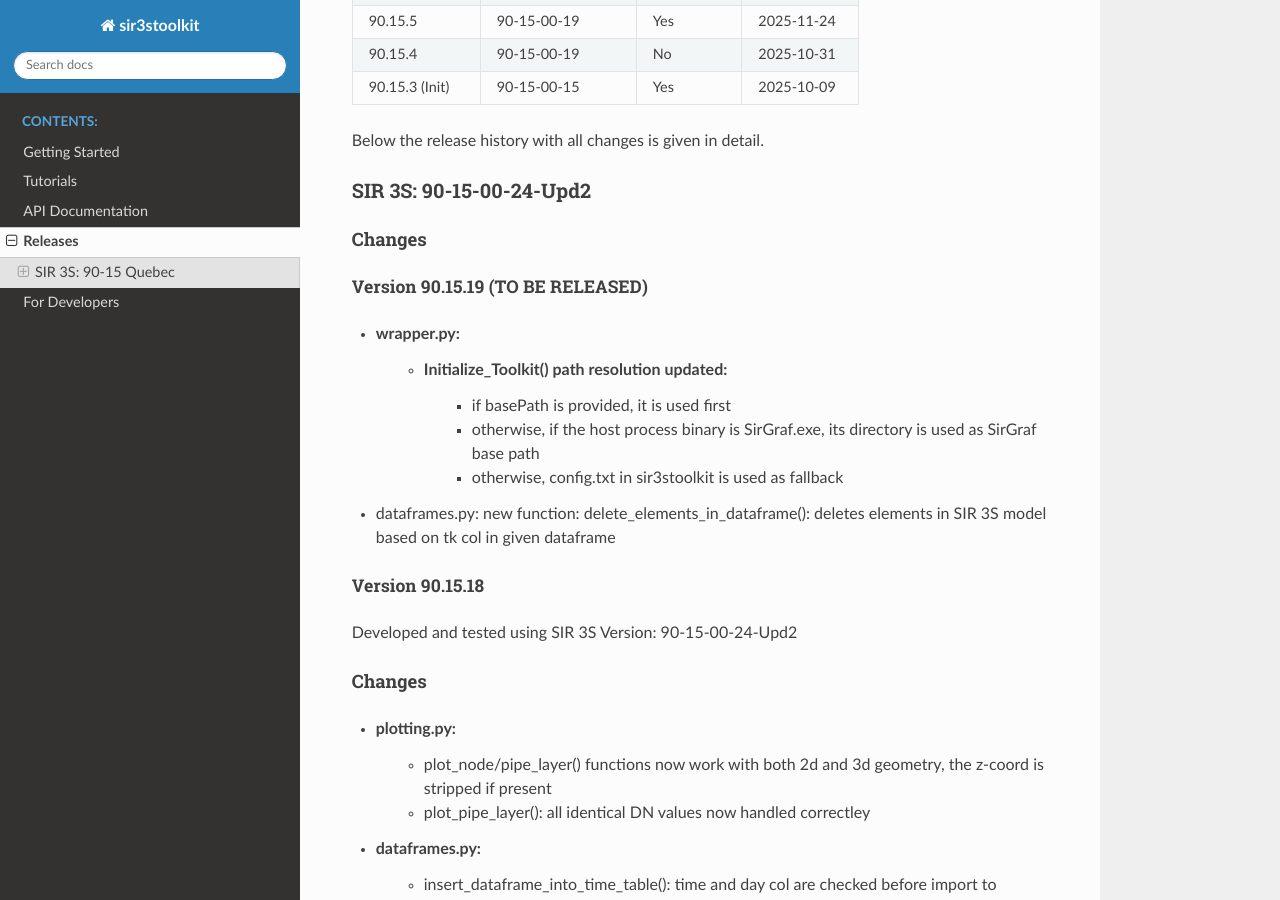
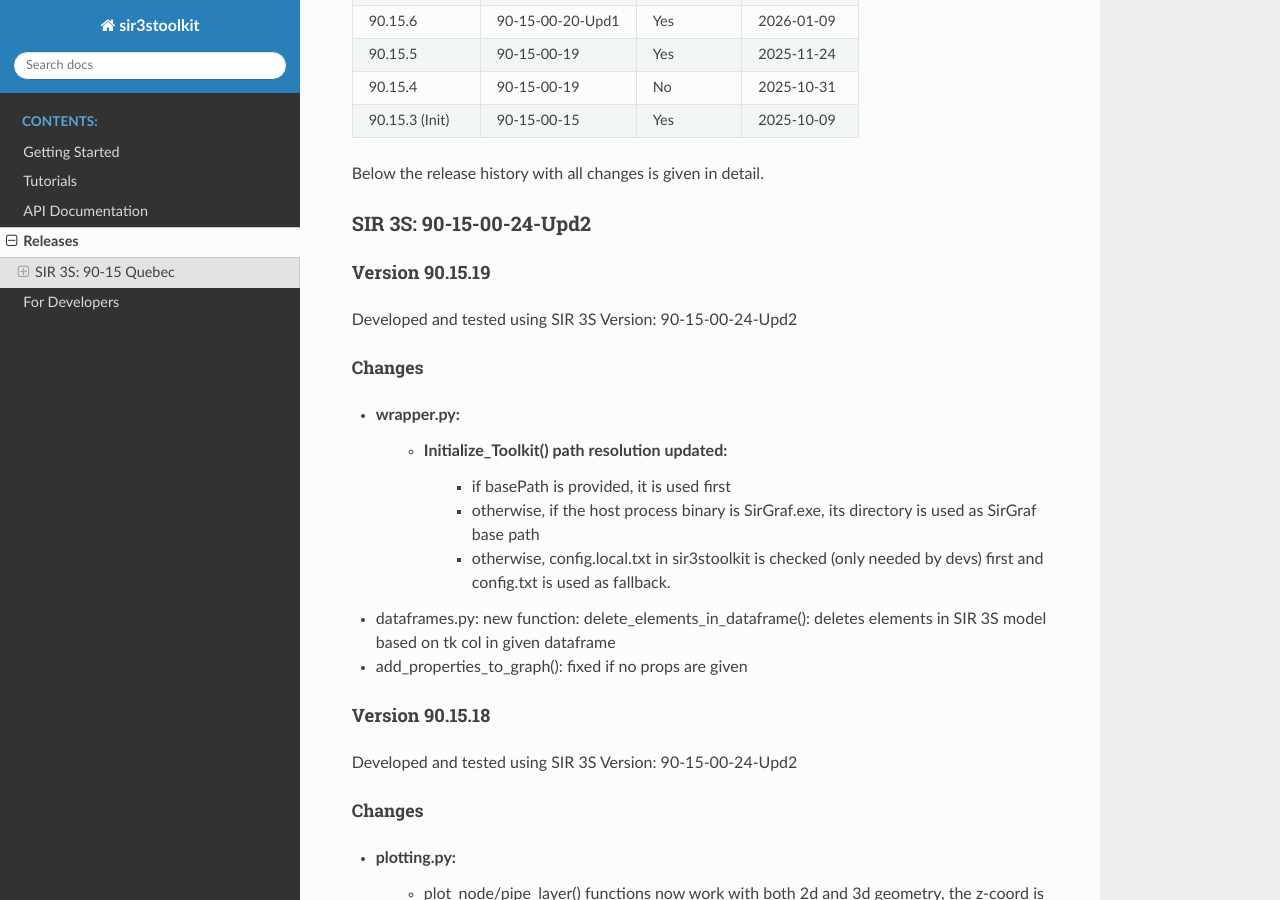
Before and after one commit to 3SConsult/sir3stoolkit, a Sphinx documentation site: the page built from docs/source/releases.rst, in a window 1280 px wide and 900 px high, scrolled down 1326 px. Built offline with Sphinx 7.4.7 and the Read the Docs theme 3.1.0, drawn with Linux system fonts in a browser that asks for light colours; pages that are not in the unit, such as notebooks, are missing from menus; some of the changed text lies outside the part shown.

Commit message:
90.15.19

```diff
--- /dev/null
+++ b/docs/code snippets/reload_package.py
@@ -0,0 +1,4 @@
+# run in console
+import importlib
+importlib.invalidate_caches()
+importlib.reload(wrapper)
--- a/docs/source/releases.rst
+++ b/docs/source/releases.rst
@@ -33,6 +33,8 @@ Below an overview over all Toolkit Versions for SIR 3S 90-15 Quebec is given. It
 +----------------+---------------------------+-------------+--------------+
 | Toolkit Version| SIR 3S Version            | dll changed | Release Date |
 +================+===========================+=============+==============+
+| 90.15.19       | 90-15-00-24-Upd2          | No          | 2026-04-19   |
++----------------+---------------------------+-------------+--------------+
 | 90.15.18       | 90-15-00-24-Upd2          | No          | 2026-04-10   |
 +----------------+---------------------------+-------------+--------------+
 | 90.15.17       | 90-15-00-24-Upd2          | No          | 2026-03-27   |
@@ -71,18 +73,21 @@ Below the release history with all changes is given in detail.
 SIR 3S: 90-15-00-24-Upd2
 ^^^^^^^^^^^^^^^^^^^^^^^^
 
+Version 90.15.19
+""""""""""""""""
+
+Developed and tested using SIR 3S Version: 90-15-00-24-Upd2
+
 Changes
 ~~~~~~~
-
-Version 90.15.19 (TO BE RELEASED)
-"""""""""""""""""""""""""""""""""
 
 - wrapper.py:
    - Initialize_Toolkit() path resolution updated:
       - if basePath is provided, it is used first
       - otherwise, if the host process binary is SirGraf.exe, its directory is used as SirGraf base path
-      - otherwise, config.txt in sir3stoolkit is used as fallback
+      - otherwise, config.local.txt in sir3stoolkit is checked (only needed by devs) first and config.txt is used as fallback.
 - dataframes.py: new function: delete_elements_in_dataframe(): deletes elements in SIR 3S model based on tk col in given dataframe
+- add_properties_to_graph(): fixed if no props are given
 
 Version 90.15.18
 """"""""""""""""
--- a/pyproject.toml
+++ b/pyproject.toml
@@ -4,7 +4,7 @@ build-backend = "setuptools.build_meta"
 
 [project]
 name = "sir3stoolkit"
-version = "90.15.18"
+version = "90.15.19"
 description = "SIR3S Toolkit"
 authors = [
     { name="3S Consult GmbH", email="sir3stoolkit@3sconsult.de" }
```
Also changed, not shown: docs/source/developers.rst (+14 -0 lines), 3 other files.
